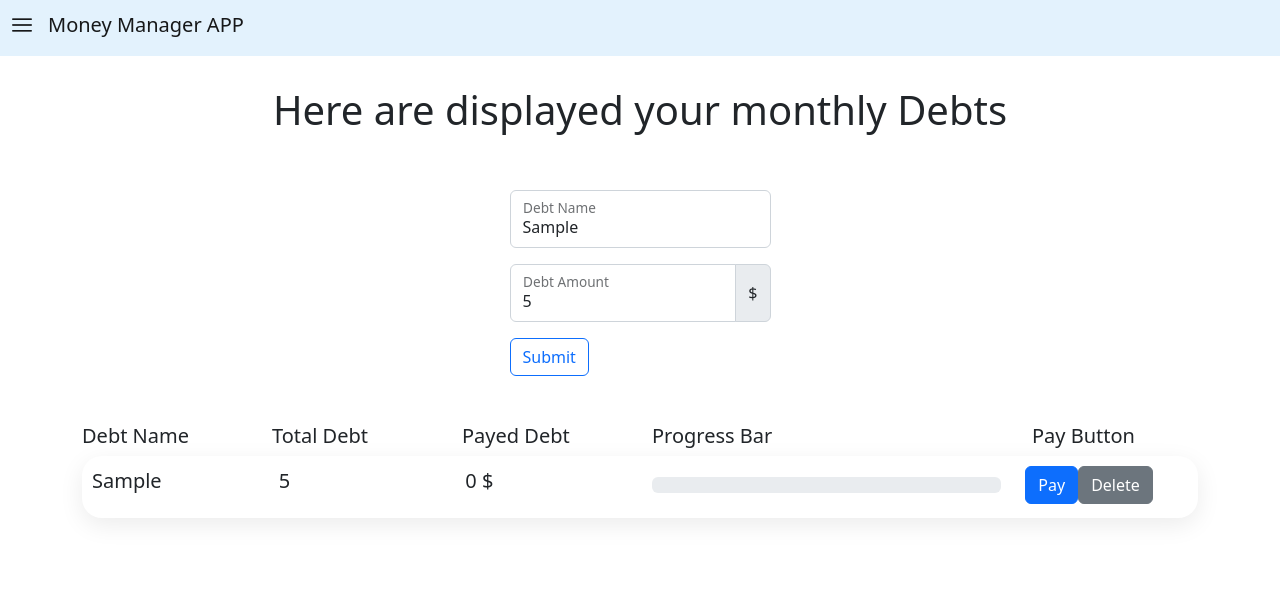
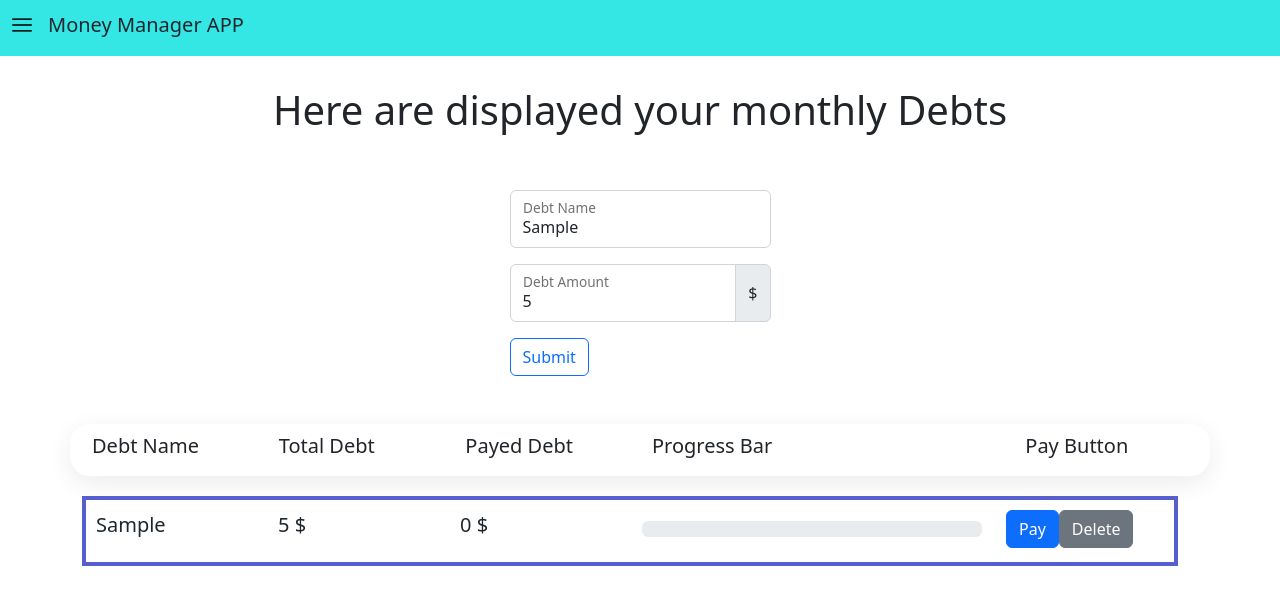
Before and after one commit to xCrowHD/Money-Managment-Web-App, a plain HTML site: page FrontEnd/html_pages and css/debt.html in a window 1280 px wide. Both pictures are taken after typing "Sample", "5" into the empty fields and a click on the button "Submit". Drawn offline with nearby package versions, Linux system fonts and the light colour scheme.

Commit message:
Changed Colors and Added Hover Effect

```diff
--- a/FrontEnd/html_pages and css/debt.html
+++ b/FrontEnd/html_pages and css/debt.html
@@ -41,7 +41,7 @@
         </div>
 
         <!-- this the debts list header -->
-        <div class="row justify-content-evenly " style="align-items: center;">
+        <div class="row justify-content-evenly block" style="align-items: center;">
             <div class="col-sm-2">
                 <h5>Debt Name</h5>
             </div>
--- a/FrontEnd/html_pages and css/style.css
+++ b/FrontEnd/html_pages and css/style.css
@@ -10,3 +10,40 @@
 .accbutton{
     display: block !important;
 }
+
+
+/* hover effect */
+.d-1 {
+    padding: 10px;
+    --b:4px;   /* border length*/
+    --c:20px;  /* the cube perspective */
+
+    --g:calc(var(--c)*0.707); /* 0.707 = cos(45deg) = sin(45deg) */
+
+    color: #575fcf;
+    transition: 0.5s;
+    border: solid transparent;
+    border-width:var(--b) var(--b) calc(var(--c) + var(--b)) calc(var(--c) + var(--b));
+    background:
+      linear-gradient(-45deg,transparent var(--g),#575fcf 0) left  /var(--c) 100%,
+      linear-gradient(135deg,transparent var(--g),#575fcf 0) bottom /100% var(--c),
+      conic-gradient(from -90deg at top var(--b)   right var(--b),currentColor 270deg,transparent 0),
+      conic-gradient(from  90deg at bottom calc(var(--c) + var(--b)) left calc(var(--c) + var(--b)),currentColor 270deg,transparent 0) ;
+    background-repeat:no-repeat;
+    background-origin:border-box;
+    transform:translate(calc(var(--c)/-1),calc(var(--c)/1));
+    clip-path:
+      polygon(var(--c) 0%, var(--c) 0%,
+      100% 0%,
+      100% calc(100% - var(--c)),100% calc(100% - var(--c)),
+      var(--c) calc(100% - var(--c)),
+      var(--c) calc(100% - var(--c)));
+  }
+  .d-1:hover {
+    transform:translate(0,0);
+    clip-path:
+      polygon(0% var(--c), var(--c) 0%,
+      100% 0%,
+      100% calc(100% - var(--c)), calc(100% - var(--c)) 100%,
+      0% 100%,0% 100%);
+  }
--- a/FrontEnd/js scripts/debt_creation.js
+++ b/FrontEnd/js scripts/debt_creation.js
@@ -1,6 +1,6 @@
 function addDebt(debtN, totalAmount, payedAmount){
     let block = document.createElement('div');
-    block.className = 'block mb-3';
+    block.className = 'd-1 mb-3';
     // if u want to modify this id u have to modify line 148 id
     block.id = `block ${debtN}`;
     document.getElementById('list').appendChild(block);
@@ -18,6 +18,7 @@ function addDebt(debtN, totalAmount, payedAmount){
     document.getElementById(row.id).appendChild(debtB);
 
     let debtName = document.createElement('h5');
+    debtName.style.color = '#1e272e';
     debtName.textContent = debtN;
     document.getElementById(debtB.id).appendChild(debtName);
 
@@ -29,6 +30,7 @@ function addDebt(debtN, totalAmount, payedAmount){
 
     let debtTAmount = document.createElement('h5');
     debtTAmount.id = `debt total ${debtN}`;
+    debtTAmount.style.color = '#1e272e';
     document.getElementById(debtB1.id).appendChild(debtTAmount);
 
     let debtT = document.createElement('span');
@@ -37,6 +39,7 @@ function addDebt(debtN, totalAmount, payedAmount){
     document.getElementById(debtTAmount.id).appendChild(debtT);
 
     let dollarsi = document.createElement('span');
+    dollarsi.style.color = '#1e272e';
     dollarsi.textContent = ' $';
     document.getElementById(debtTAmount.id).appendChild(dollarsi);
 
@@ -52,11 +55,16 @@ function addDebt(debtN, totalAmount, payedAmount){
     document.getElementById(debtB2.id).appendChild(debtPayedAmount);
 
     let dollarAm = document.createElement('span');
+    dollarAm.style.color = '#1e272e';
     dollarAm.textContent = payedAmount;
     dollarAm.id = `payed ${debtN}`;
     document.getElementById(debtPayedAmount.id).appendChild(dollarAm);
 
-    document.getElementById(debtPayedAmount.id).appendChild(dollarsi);
+    let dollarsi1 = document.createElement('span');
+    dollarsi1.style.color = '#1e272e';
+    dollarsi1.textContent = ' $';
+    document.getElementById(dollarAm.id).appendChild(dollarsi1);
+
 
     // progress bar
     let debtB3 = document.createElement('div');
--- a/FrontEnd/js scripts/dinload_navbar.js
+++ b/FrontEnd/js scripts/dinload_navbar.js
@@ -2,7 +2,7 @@ function dinloadnavbar(){
     // navabar create
     const nav = document.createElement('nav');
     nav.className = 'navbar sticky-top navbar-expand-lg';
-    nav.style.backgroundColor = '#e3f2fd'
+    nav.style.backgroundColor = '#34e7e4'
     nav.id = 'navb'
     document.body.prepend(nav);
 
@@ -32,6 +32,7 @@ function dinloadnavbar(){
     const title = document.createElement('span');
     title.className = 'navbar-brand mb-0 h1';
     title.textContent = 'Money Manager APP';
+    title.style.color = '#1e272e'
     document.getElementById(navnav.id).appendChild(title);
 
     // offcanvas create
--- a/FrontEnd/js scripts/stockboxCreation.js
+++ b/FrontEnd/js scripts/stockboxCreation.js
@@ -1,6 +1,6 @@
 function createBox(symbol){
     let ct = document.createElement('div');
-    ct.className = 'col-sm-3 block';
+    ct.className = 'col-sm-3 d-1';
     // do not modify this or u have to modify line 93 id
     ct.id = `s${symbol}`;
     document.getElementById('stocklist').appendChild(ct);
@@ -37,6 +37,7 @@ function createIMG(symbol, imgURL){
 function createRow(symbol){
     let row = document.createElement('div');
     row.className = 'row';
+    row.style.color = '#1e272e';
     row.id = `row ${symbol}`;
     document.getElementById(`s${symbol}`).appendChild(row);
 }
--- a/FrontEnd/js scripts/transactions_manager.js
+++ b/FrontEnd/js scripts/transactions_manager.js
@@ -3,8 +3,9 @@ let number = 0;
 function createAccordionItem(){
     // append accordion-item
     const newitem = document.createElement('div');
-    newitem.className = 'accordion-item';
+    newitem.className = 'accordion-item d-1';
     newitem.id = `acc-item${number}`;
+    newitem.style.color = 'white';
     document.getElementById('accordion').prepend(newitem);
 }
 function createAccordionHeader(){
@@ -101,6 +102,7 @@ function createAccordionBodyText(descr){
     // creating the text body
     const tbody = document.createElement('div');
     tbody.className = 'accordion-body';
+    tbody.style.color = '#1e272e';
     tbody.textContent = descr;
     document.getElementById(`collapse${number}`).appendChild(tbody);
 
```
Also changed, not shown: FrontEnd/html_pages and css/index.html (+5 -5 lines).
